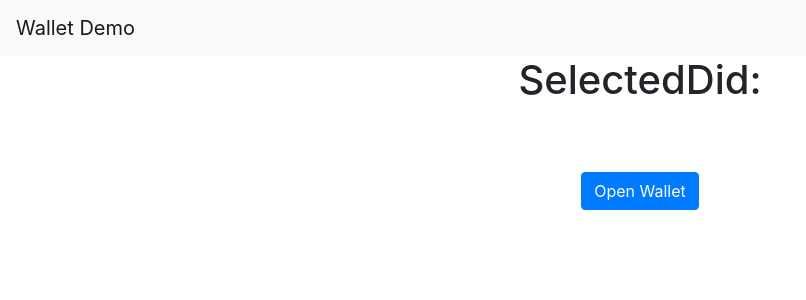
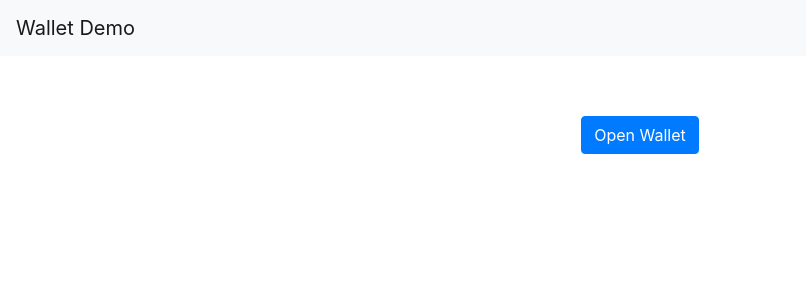
Before and after one commit to elranu/rif-min-id-demo, a React (Create React App) app: page / in a window 1280 px wide. Shown: the top 300 px of the page, without its empty margins (0-806 px from the left). Built offline with nearby package versions, Linux system fonts and the light colour scheme; what @rsksmart/rlogin would draw is missing.

Commit message:
Limpieza de código comentado

```diff
--- a/src/App.tsx
+++ b/src/App.tsx
@@ -3,14 +3,14 @@ import './App.scss'
 import { IEP1193Provider } from './Typed/iep1993/iep1193'
 import Navbar from './components/Navbar/Navbar'
 import { DidProvider } from './Typed/did/did-provider'
-import { useEthProvider, EthProviderContext } from './Context/provider-context'
+import { useEthProvider } from './Context/provider-context'
 import Dashboard from './components/Dashboard/Dashboard'
 import ManageIdentity from './components/ManageIdentity/ManageIdentity'
 import { Button, Modal } from 'react-bootstrap'
 import Loading from './components/Loading/Loading'
 
 function App () {
-  const { handleLogin, handleChangeDid, authenticatedAddress, provider, setSelectedDid, selectedDid } = useEthProvider()
+  const { handleLogin, handleChangeDid, authenticatedAddress, provider, selectedDid } = useEthProvider()
 
   const [did, setDid] = useState('')
   const [balance, setBalance] = useState(-1)
@@ -25,11 +25,10 @@ function App () {
   }
 
   const changeDid = async () => {
-     setShowChangeDidModal(false)
-     setIsLoading(true)
-     const ssd = await (handleChangeDid as any)(selectedDidAddress)
-     setIsLoading(false)
-    //  alert('Did changed successfully')
+    setShowChangeDidModal(false)
+    setIsLoading(true)
+    const ssd = await (handleChangeDid as any)(selectedDidAddress)
+    setIsLoading(false)
   }
 
   const updateDidAddress = async (evt: any) => {
@@ -42,7 +41,7 @@ function App () {
   }
 
   const hideDidModal = async () => {
-    // setShowChangeDidModal(false)
+    setShowChangeDidModal(false)
   }
 
   let walletData
@@ -51,8 +50,8 @@ function App () {
     <div className="App">
       { isLoading ? <Loading/> : null}
       <Navbar></Navbar>
-      <h1>SelectedDid: {selectedDid}</h1>
       <div className="container">
+        {authenticatedAddress ? <h1>SelectedDid: {selectedDid}</h1> : null}
         {!authenticatedAddress
           ? <button className="btn btn-primary" onClick={handleLogin}>Open Wallet</button> : null}
         {authenticatedAddress
@@ -67,8 +66,6 @@ function App () {
           <Modal.Title>Change Did</Modal.Title>
         </Modal.Header>
         <Modal.Body>
-          { /* <input className="form-control" placeholder='Address' value={selectedDidAddress}></input>
-           <input type="text" value={values.selectedDidAddress} {...sharedProps('selectedDidAddress')}></input> */}
           <input className="form-control" placeholder='Address' value={selectedDidAddress} onChange={updateDidAddress}></input>
 
         </Modal.Body>
--- a/src/components/Dashboard/Dashboard.tsx
+++ b/src/components/Dashboard/Dashboard.tsx
@@ -3,7 +3,7 @@ import { useEthProvider } from '../../Context/provider-context'
 import { IEP1193Provider } from '../../Typed/iep1993/iep1193'
 
 function Dashboard () {
-  const { authenticatedAddress, provider, did, selectedDid } = useEthProvider()
+  const { authenticatedAddress, provider, selectedDid } = useEthProvider()
   const [balance, setBalance] = useState<number | null>(null)
   const [hashMessage, setHashMessage] = useState<string>()
   const iep = new IEP1193Provider(provider)
--- a/src/components/ManageIdentity/Delegates.tsx
+++ b/src/components/ManageIdentity/Delegates.tsx
@@ -35,7 +35,6 @@ function DelegateComponent () {
   const addDelegate = async () => {
     setIsLoading(true)
     setShowAddDelegateModal(false)
-    // TODO
     await new DidProvider(provider).addDelegate(selectedDid, selectedDelegateAddress)
     setIsLoading(false)
     alert('Delegate added successfully')
```
Also changed, not shown: src/Typed/did/did-provider.ts (+0 -10 lines).
